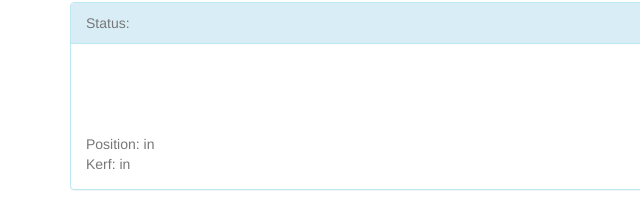
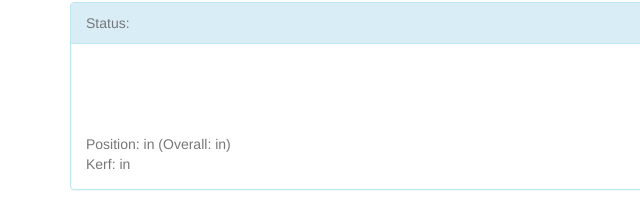
Before and after one commit to benbrandt22/PBJJ, a plain HTML site: page PBJJ/WebContent/index.html in a window 1280 px wide. Shown: the part 135-343 px from the top of the page, 0-640 px from the left. Drawn offline with Linux system fonts and the light colour scheme; no server answers.

Commit message:
Added overall profile width to main UI

```diff
--- a/PBJJ/WebContent/index.html
+++ b/PBJJ/WebContent/index.html
@@ -45,6 +45,7 @@
 
                 <div class="text-muted">
                     Position: {{home.status.CurrentPositionInches | number : 3}} in
+                    (Overall: {{home.getTotalWidth() | number : 3}} in)
                     <span class="pull-right">
                         {{home.status.OnTable ? 'On Table' : 'Off Table'}}
                     </span>
```
